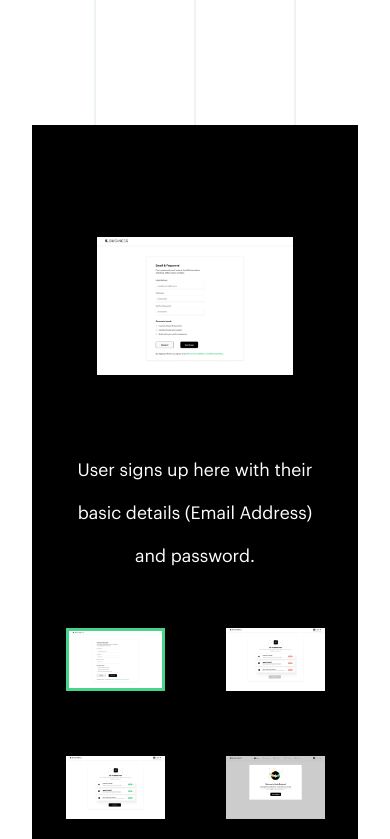
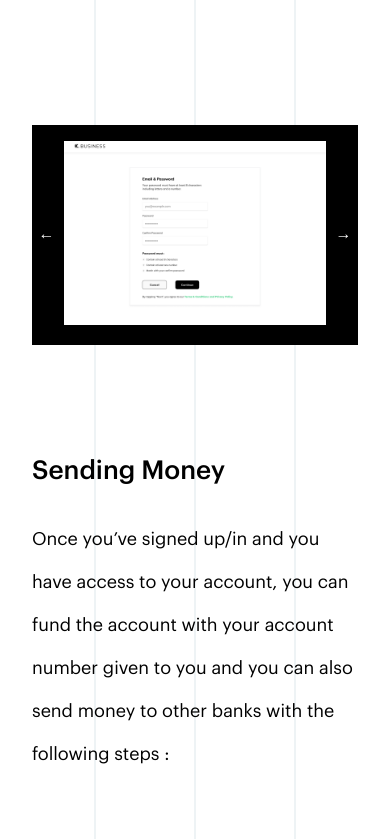
Before and after one commit to Sideshow-Charles/Kolawole-Porfolio, a Nuxt app: page /kuda-business-banking in a window 390 px wide. Shown: the part 8760-9599 px from the top of the page. Built offline with nearby package versions, Linux system fonts and the light colour scheme.

Commit message:
implementing the mobile view for the gallery

```diff
--- a/components/inputing-your-details-gallery.vue
+++ b/components/inputing-your-details-gallery.vue
@@ -37,6 +37,19 @@
           />
         </div>
       </section>
+    </section>
+
+    <!-- Mobile slider -->
+    <section class="mobile__gallery">
+
+      <div class="mobile-main__image">
+        <img :src="mainPicture" />
+      </div>
+
+      <div class="navigation__buttons">
+        <a class="previous">&#8592;</a>
+        <a class="next">&#8594;</a>
+      </div>
     </section>
   </div>
 </template>
@@ -189,6 +202,10 @@ export default {
   border: 3px solid #48d38a;
 }
 
+.mobile__gallery {
+  display: none;
+}
+
 @media screen and (max-width: 1200px) {
   .input-details__gallery__menu {
     flex-wrap: wrap;
@@ -246,6 +263,50 @@ export default {
     font-weight: 300;
     line-height: 43px;
   }
+
+  .input-details__gallery__container {
+    display: none;
+  }
+
+  .mobile__gallery {
+    display: block;
+    position: relative;
+  }
+
+  .mobile-main__image {
+    background-color: #000;
+    margin: 0 32px;
+  }
+
+  .mobile-main__image img {
+    padding: 16px 32px;
+    max-width: 100%;
+  }
+
+  .navigation__buttons {
+    margin: 0 32px;
+    display: flex;
+    justify-content: space-between;
+    position: relative;
+  }
+
+   .previous {
+    position: absolute;
+    left: 2%;
+    top: -120px;
+    background: transparent;
+    color: white;
+    height: 200px;
+  }
+
+  .next {
+    position: absolute;
+    right: 2%;
+    top: -120px;
+    background: transparent;
+    color: white;
+    height: 200px;
+  }
 }
 
 @media screen and (max-width: 320px) {
```
Also changed, not shown: components/input-your-details-mobile-gallery.vue (added, +13 -0 lines).
